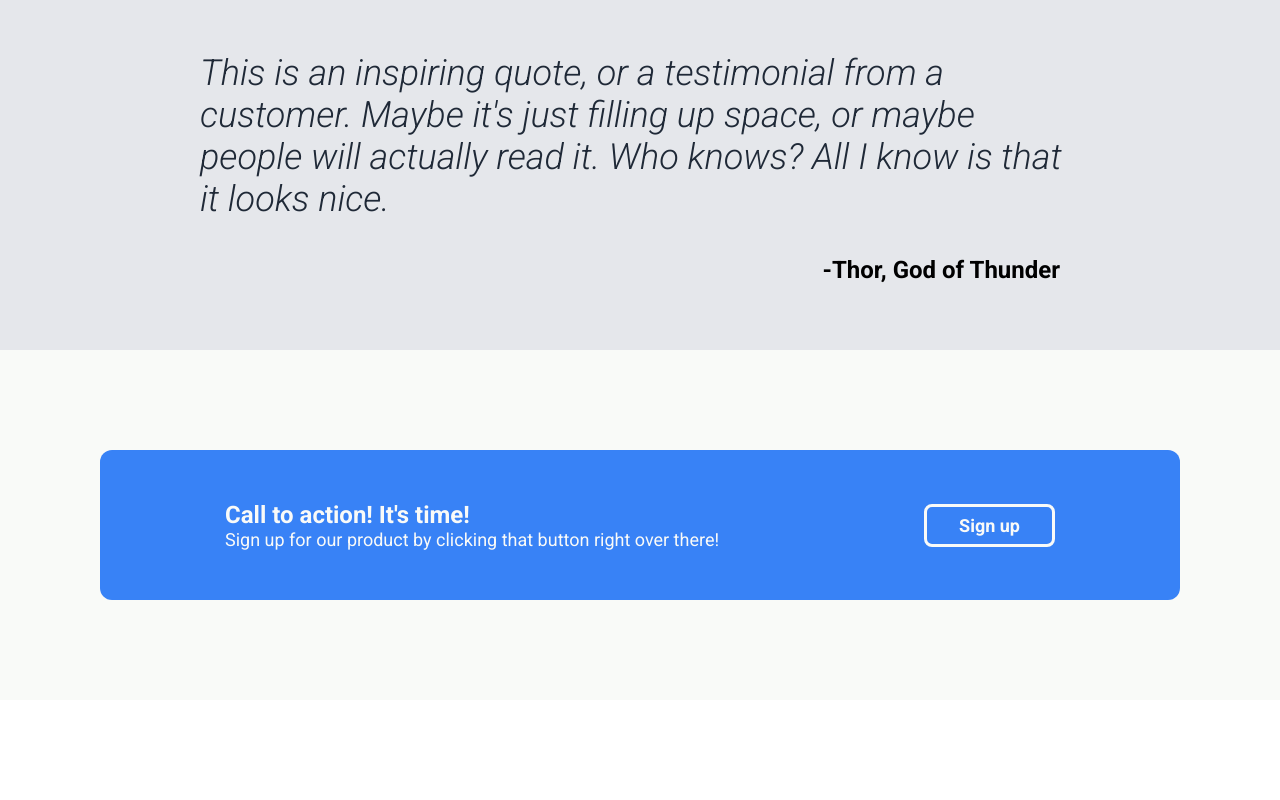
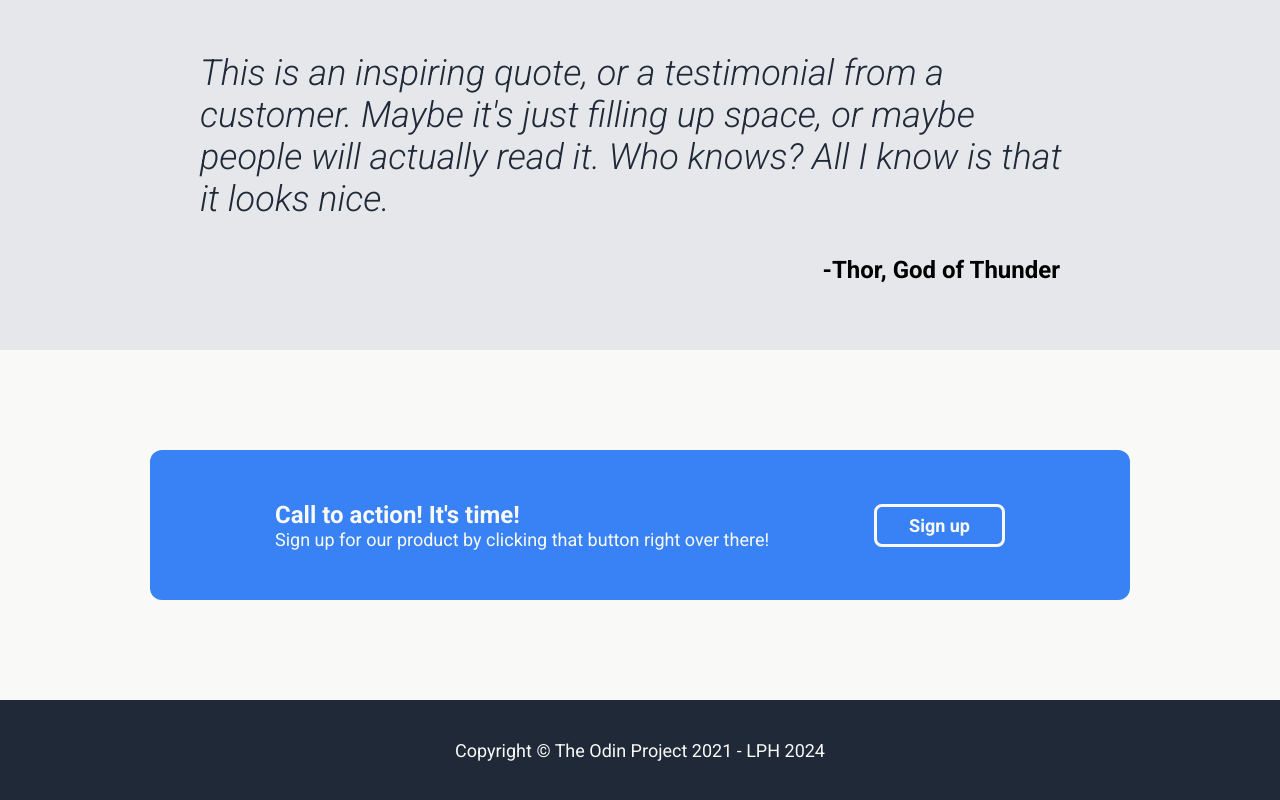
Before and after one commit to lilianahendrix/odin-landing-page, a plain HTML site: page index.html in a window 1280 px wide. Shown: the part 1095-1895 px from the top of the page. Before the commit the page ends 1795 px from the top, so only its background shows below. Drawn offline with Linux system fonts and the light colour scheme.

Commit message:
Add footer and format with flexbox
Add footer and final touches on layout.

```diff
--- a/index.html
+++ b/index.html
@@ -99,5 +99,8 @@
                 </div>
             </div>
         </div>
+        <div class="footer">
+            Copyright © The Odin Project 2021 - LPH 2024
+        </div>
     </body>
 </html>
--- a/style.css
+++ b/style.css
@@ -192,8 +192,8 @@ button {
     flex: 1 0 auto;
     background-color: #F9FAF8;
     min-height: 350px;
-    padding-left: 100px;
-    padding-right: 100px;
+    padding-left: 150px;
+    padding-right: 150px;
 }
 
 .blue-box {
@@ -230,3 +230,13 @@ button {
     font-size: 18px;
     color: #F9FAF8;
 }
+
+.footer {
+    background-color: #1F2937;
+    display: flex;
+    justify-content: center;
+    align-items: center;
+    min-height: 100px;
+    color: #F9FAF8;
+    font-size: 18px;
+}
```
